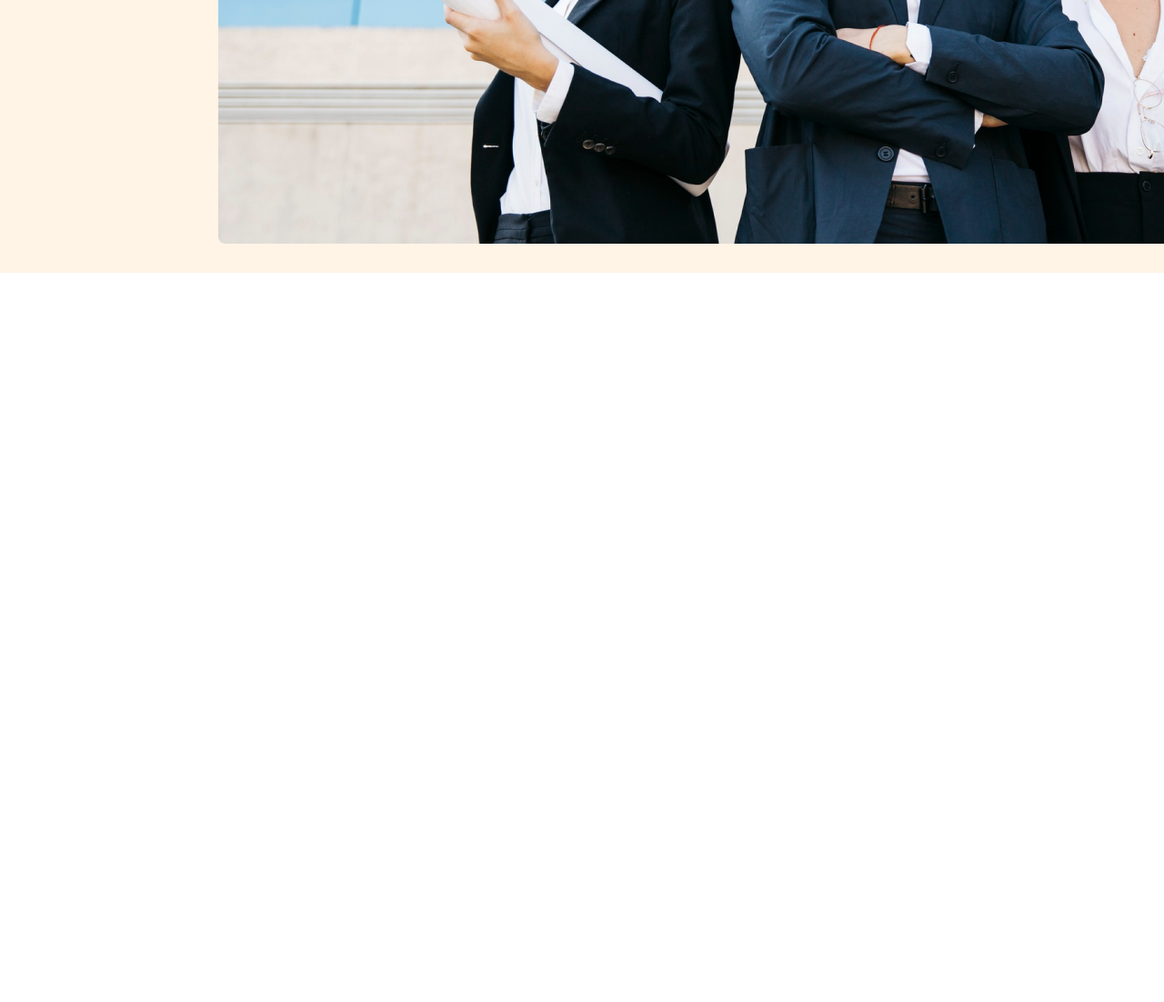
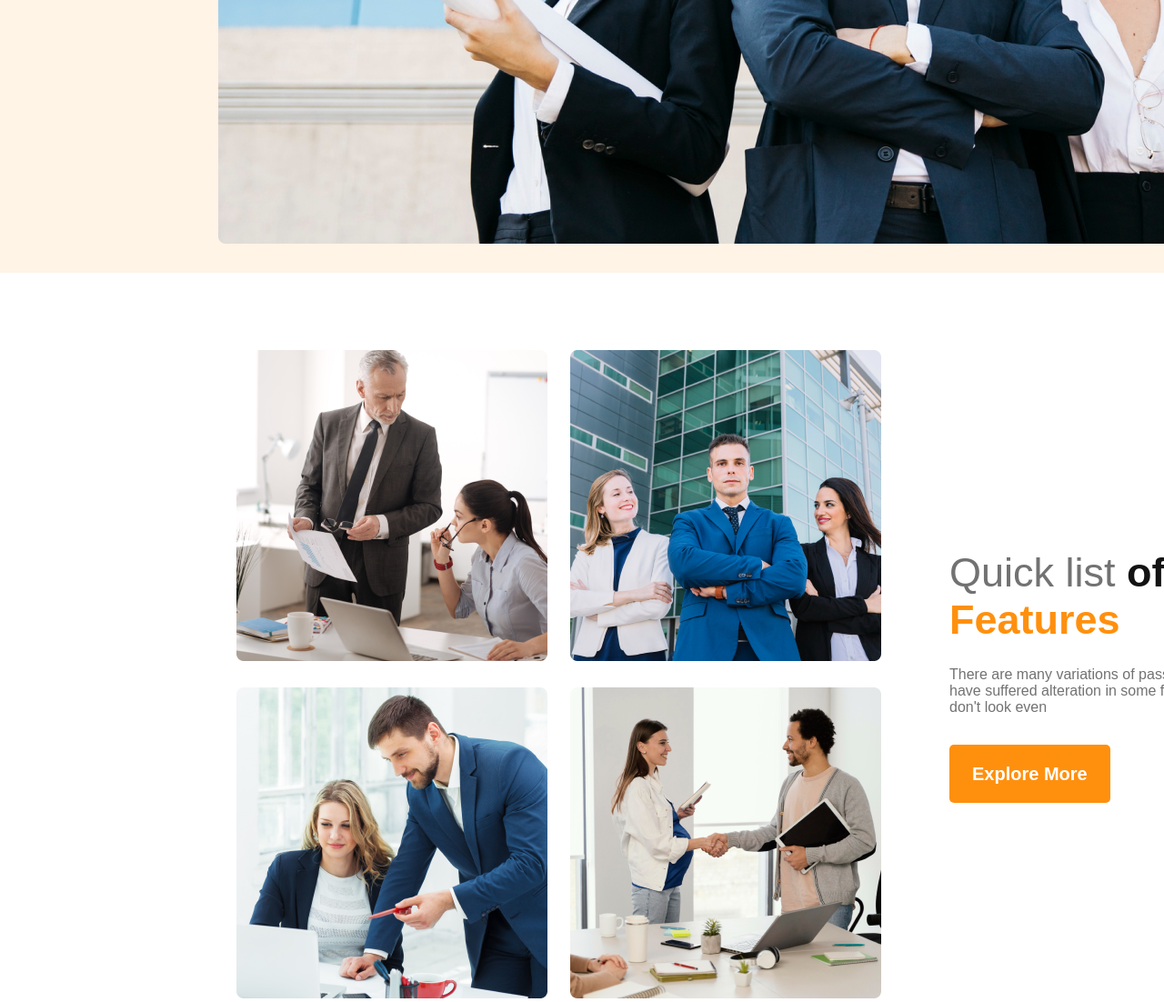
Before and after one commit to smhasanjamil/architects, a plain HTML site: page index.html in a window 1280 px wide. Shown: the part 1022-2124 px from the top of the page at 91% size. Before the commit the page ends 1322 px from the top, so only its background shows below. Drawn offline with Linux system fonts and the light colour scheme.

Commit message:
quick features added

```diff
--- a/index.html
+++ b/index.html
@@ -55,6 +55,26 @@
 
     <!-- main section start -->
 
+    <!-- quick features start  -->
+    <section class="quick-features">
+        <div class="quick-features-container">
+            <div class="quick-features-images">
+                <div class="img-1"><img src="images/team1.png" alt=""></div>
+                <div class="img-2"><img src="images/team2.png" alt=""></div>
+                <div class="img-3"><img src="images/team3.png" alt=""></div>
+                <div class="img-4"><img src="images/team4.png" alt=""></div>
+            </div>
+            <div class="quick-features-content">
+                <div class="quick-features-title">Quick list <span style="color: #131313; font-weight: bold;">of Our<br></span> <span  style="color: #FF900E; font-weight: bold;">Features</span></div>
+                <div class="quick-features-description">There are many variations of passages of Lorem Ipsum available, but the majority have suffered alteration in some form, by injected humour, or randomised words which don't look even</div>
+                <div class="quick-features-btn">
+                    <button class="primary-btn">Explore More</button>
+                </div>
+            </div>
+        </div>
+    </section>
+    <!-- quick features end  -->
+
     <!-- main section end -->
 
     <!-- footer section start -->
--- a/styles/styles.css
+++ b/styles/styles.css
@@ -28,6 +28,7 @@ body {
 .header {
     height: 1322px;
     background: rgba(255, 144, 14, 0.1);
+    margin-bottom: 85px;
 }
 
 .nav-container {
@@ -102,3 +103,42 @@ body {
     height: 700px;
     margin: 0 240px;
 }
+
+/* Quick Features styles */
+
+.quick-features{
+    width: 1400px;
+    margin: 0 auto;
+    margin-bottom: 130px;
+}
+
+.quick-features-container{
+    display: flex;
+    gap: 75px;
+    align-items: center;
+    justify-content: center;
+}
+
+.quick-features-container > div{
+    flex: 1;
+}
+
+.quick-features-images{
+    display: grid;
+    grid-template-columns: repeat(2, 1fr);
+    gap: 25px;
+}
+
+.quick-features-title{
+    font-weight: 500;
+font-size: 45px;
+color: #727272;
+margin-bottom: 25px;
+}
+
+.quick-features-description{
+    font-weight: 400;
+font-size: 16px;
+color: #727272;
+margin-bottom: 32px;
+}
```
